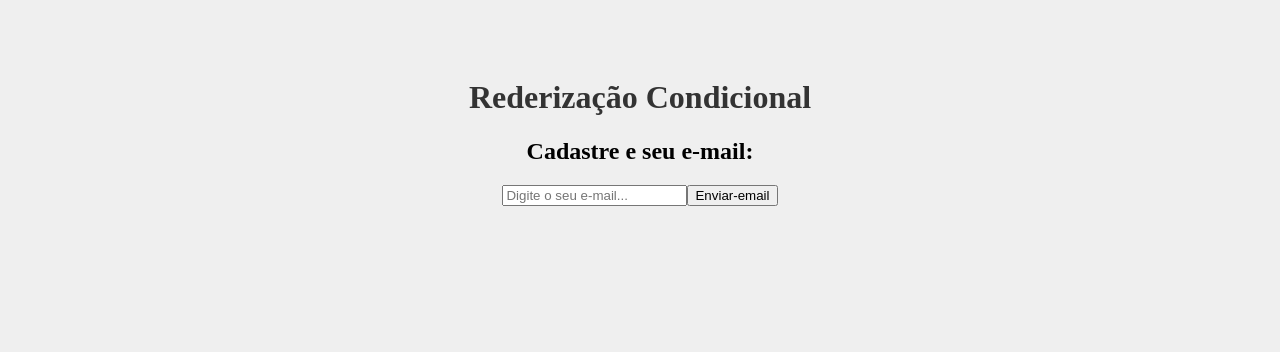
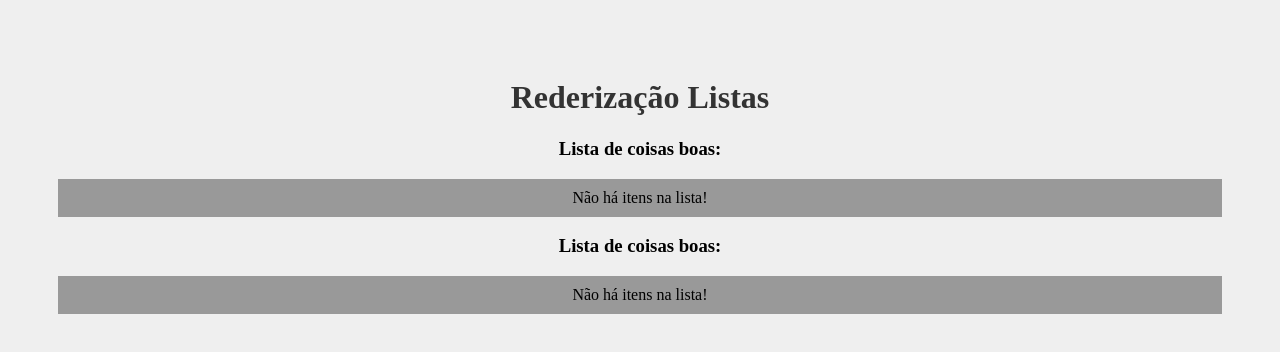
Before and after one commit to well97dev/Aulas-React, a React (Create React App) app: page / in a window 1280 px wide. Shown: the top 352 px of the page. Built offline with nearby package versions, Linux system fonts and the light colour scheme.

Commit message:
Add files via upload

```diff
--- a/src/App.js
+++ b/src/App.js
@@ -1,13 +1,14 @@
 import './App.css'
-import Condicional from './components/Condicional'
+import OutraLista from './components/OutraLista'
 
 function App() {
-
+  const meusItens = ['React', 'Vue', 'Angular', 'Laravel']
 
   return (
     <div className="App">
-      <h1>Rederização Condicional</h1>
-      <Condicional/>
+      <h1>Rederização Listas</h1>
+      <OutraLista itens={meusItens}/>
+      <OutraLista itens={[]}/>
     </div>
   )
 }
--- a/src/components/Condicional.js
+++ b/src/components/Condicional.js
@@ -2,17 +2,31 @@
 
 function Condicional() {
 
+    const [email, setEmail] = useState()
+    const[userEmail, setUserEmail] = useState()
+
     function enviarEmail(event){
         event.preventDefault()
-        console.log("Testando")
+        setUserEmail(email)
+    }
+
+    function limparEmail(event){
+        setUserEmail('')
     }
 
     return (
         <div>
             <h2>Cadastre e seu e-mail:</h2>
             <form>
-                <input type="email" placeholder="Digite o seu e-mail..."></input>
-                <button type="submit" onClick={enviarEmail}>Enviar-email</button></form>
+                <input type="email" placeholder="Digite o seu e-mail..." onChange={(event) => setEmail(event.target.value)}></input>
+                <button type="submit" onClick={enviarEmail}>Enviar-email</button>
+                {userEmail && (
+                    <div>
+                        <p>o e-mail do usuario é : {userEmail}</p>
+                        <button onClick={limparEmail}>Limpar e-mail</button>
+                    </div>
+                )}
+                </form>
         </div>
     )
 }
--- /dev/null
+++ b/src/components/OutraLista.js
@@ -0,0 +1,14 @@
+function OutraLista({ itens }) {
+    return (
+        <>
+            <h3>Lista de coisas boas:</h3>
+            {itens.lenght > 0 ? (
+                itens.map((item, index) => <p key={index}>{item}</p>)
+            ) : (
+             <p>Não há itens na lista!</p>
+           )}
+        </>
+    )
+}
+
+export default OutraLista
```
